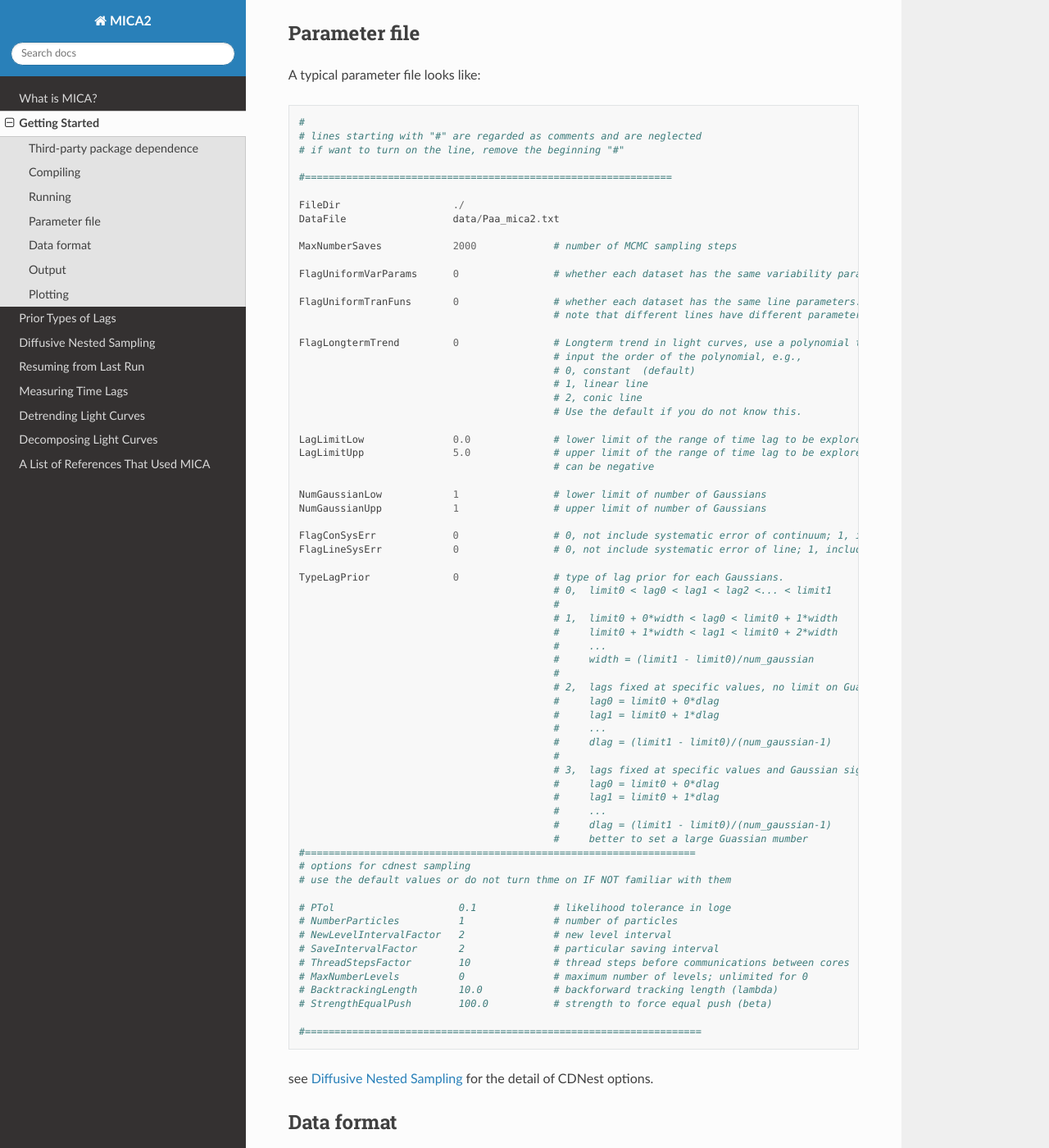
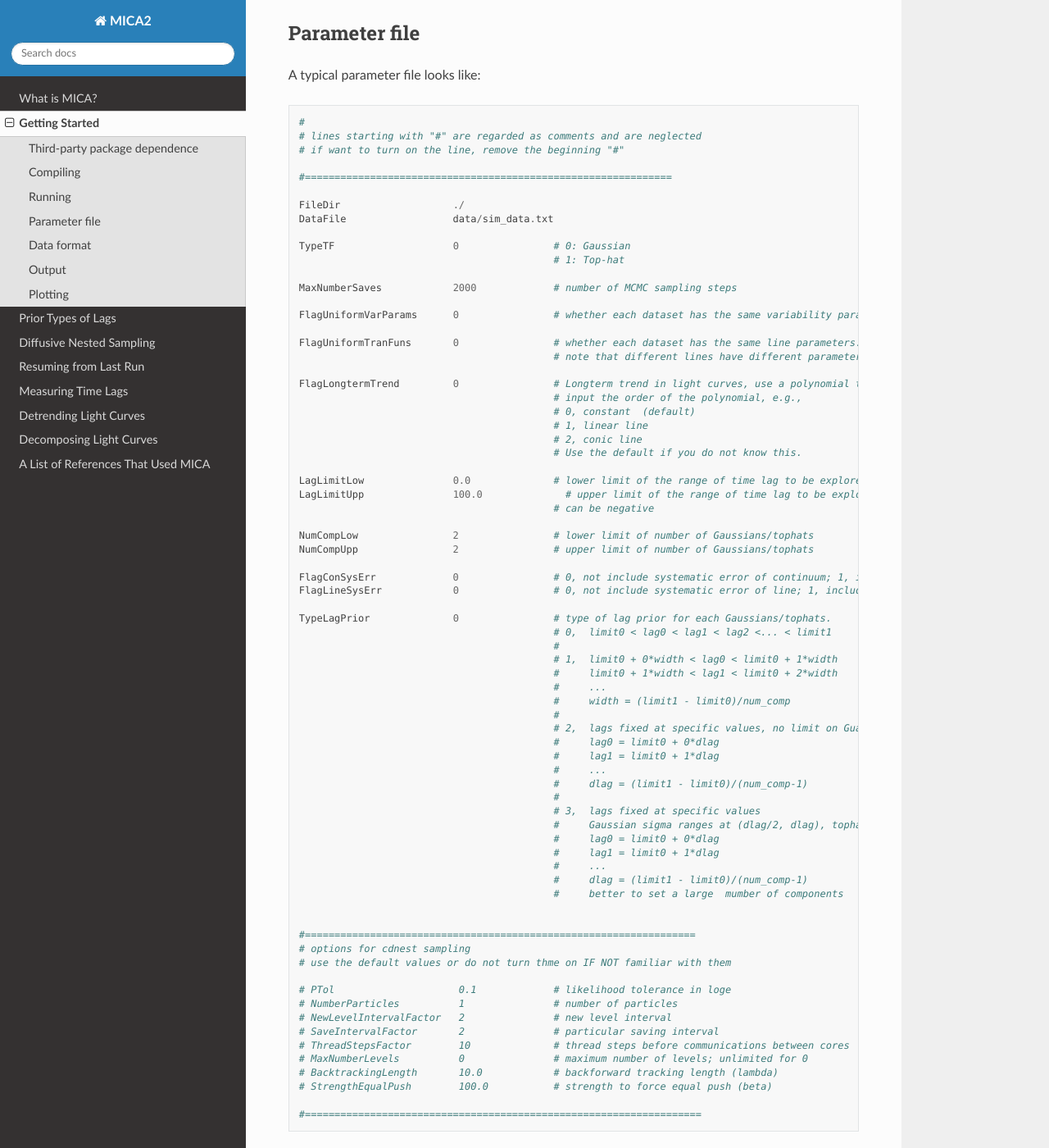
Before and after one commit to LiyrAstroph/MICA2, a Sphinx documentation site: the page built from docs/getting_started.rst, in a window 1280 px wide and 1400 px high, scrolled down 1306 px. Shown: the whole window at 82% size. Built offline with Sphinx 7.4.7 and the Read the Docs theme 2.0.0, drawn with Linux system fonts in a browser that asks for light colours; some of the changed text lies outside the part shown.

Commit message:
update docs.

```diff
--- a/docs/getting_started.rst
+++ b/docs/getting_started.rst
@@ -71,7 +71,10 @@ A typical parameter file looks like::
   #==============================================================
 
   FileDir                   ./
-  DataFile                  data/Paa_mica2.txt
+  DataFile                  data/sim_data.txt
+
+  TypeTF                    0                # 0: Gaussian
+                                             # 1: Top-hat
 
   MaxNumberSaves            2000             # number of MCMC sampling steps
 
@@ -88,35 +91,38 @@ A typical parameter file looks like::
                                              # Use the default if you do not know this.
 
   LagLimitLow               0.0              # lower limit of the range of time lag to be explored
-  LagLimitUpp               5.0              # upper limit of the range of time lag to be explored
+  LagLimitUpp               100.0              # upper limit of the range of time lag to be explored
                                              # can be negative
 
-  NumGaussianLow            1                # lower limit of number of Gaussians
-  NumGaussianUpp            1                # upper limit of number of Gaussians
+  NumCompLow                2                # lower limit of number of Gaussians/tophats
+  NumCompUpp                2                # upper limit of number of Gaussians/tophats
 
   FlagConSysErr             0                # 0, not include systematic error of continuum; 1, include
   FlagLineSysErr            0                # 0, not include systematic error of line; 1, include
 
-  TypeLagPrior              0                # type of lag prior for each Gaussians.
+  TypeLagPrior              0                # type of lag prior for each Gaussians/tophats.
                                              # 0,  limit0 < lag0 < lag1 < lag2 <... < limit1
                                              #
                                              # 1,  limit0 + 0*width < lag0 < limit0 + 1*width
                                              #     limit0 + 1*width < lag1 < limit0 + 2*width
                                              #     ...
-                                             #     width = (limit1 - limit0)/num_gaussian
+                                             #     width = (limit1 - limit0)/num_comp
                                              #
-                                             # 2,  lags fixed at specific values, no limit on Guassian sigma
+                                             # 2,  lags fixed at specific values, no limit on Guassian sigma/tophat width
                                              #     lag0 = limit0 + 0*dlag
                                              #     lag1 = limit0 + 1*dlag
                                              #     ...
-                                             #     dlag = (limit1 - limit0)/(num_gaussian-1)
+                                             #     dlag = (limit1 - limit0)/(num_comp-1)
                                              #
-                                             # 3,  lags fixed at specific values and Gaussian sigma ranges at (dlag/2, dlag)
+                                             # 3,  lags fixed at specific values
+                                             #     Gaussian sigma ranges at (dlag/2, dlag), tophat wdith=dlag/2
                                              #     lag0 = limit0 + 0*dlag
                                              #     lag1 = limit0 + 1*dlag
                                              #     ...
-                                             #     dlag = (limit1 - limit0)/(num_gaussian-1)
-                                             #     better to set a large Guassian mumber
+                                             #     dlag = (limit1 - limit0)/(num_comp-1)
+                                             #     better to set a large  mumber of components
+
+
   #==================================================================
   # options for cdnest sampling
   # use the default values or do not turn thme on IF NOT familiar with them
@@ -222,6 +228,10 @@ Output
 
     parameters and their priors.
 
+  * **evidence.txt**
+
+    Bayesian evidence for each number of Gaussians explored.
+
 In the end of running, ``mica2`` prints the obtained Bayesian evidence for each number of Gausssians explored.
 
 Plotting
```
Also changed, not shown: docs/about.rst (+14 -0 lines).
